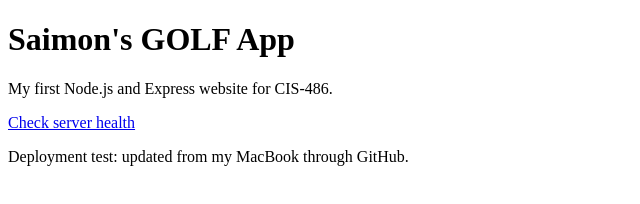
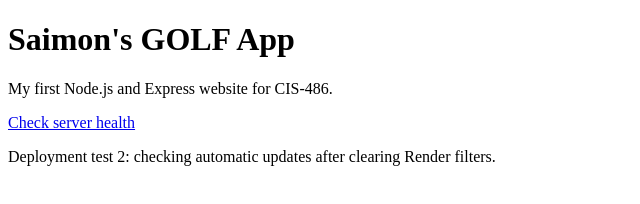
Before and after one commit to saimon-hasan/fullstack-golf, a plain HTML site: page public/index.html in a window 1280 px wide. Shown: the whole page, without its empty margins (0-640 px from the left). Drawn offline with Linux system fonts and the light colour scheme.

Commit message:
Retest Render deployment after clearing build filters

```diff
--- a/public/index.html
+++ b/public/index.html
@@ -9,6 +9,6 @@
   <h1>Saimon's GOLF App</h1>
   <p>My first Node.js and Express website for CIS-486.</p>
   <a href="/api/health">Check server health</a>
-  <p>Deployment test: updated from my MacBook through GitHub.</p>
+  <p>Deployment test 2: checking automatic updates after clearing Render filters.</p>
 </body>
 </html>
```
